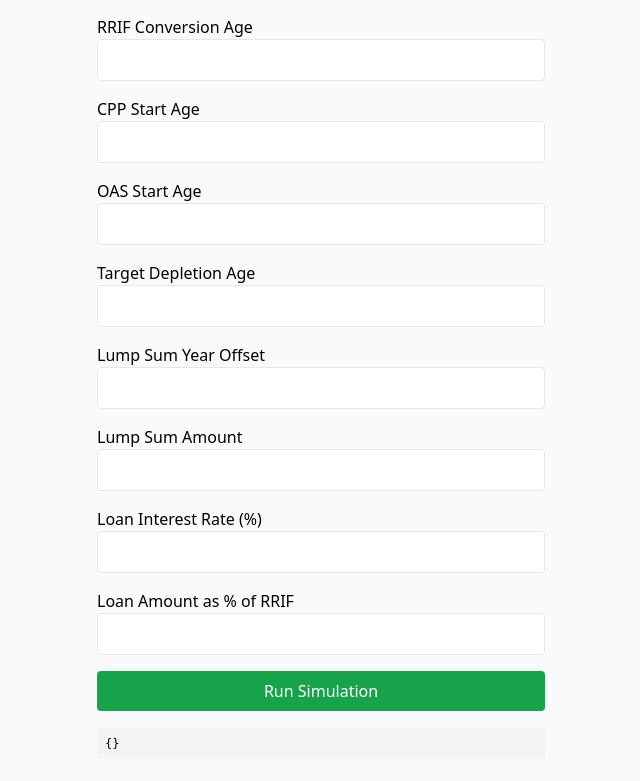
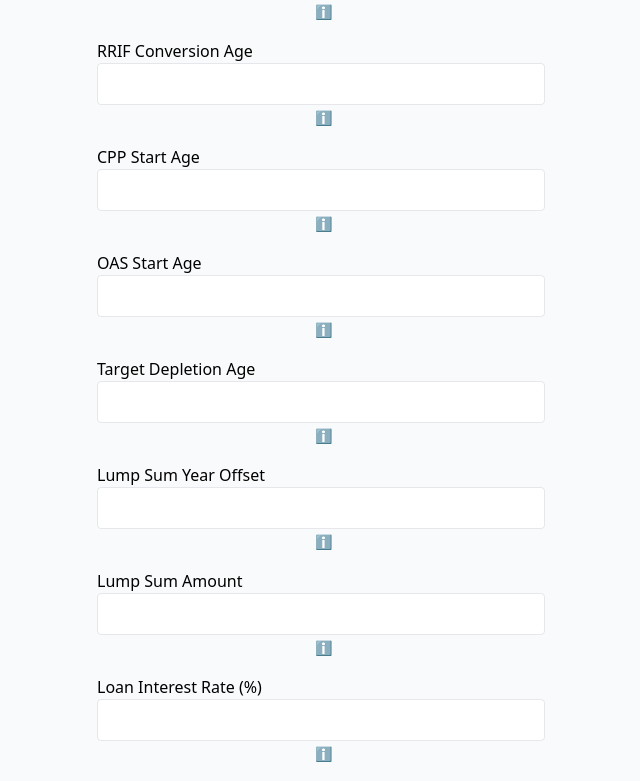
Before and after one commit to ZenRasta/ontario_tax_app_telegram, a React (Vite) app in the folder frontend/: page / in a window 1280 px wide. Shown: the part 399-1180 px from the top of the page, without its empty margins (319-959 px from the left). Built offline with nearby package versions, Linux system fonts and the light colour scheme.

Commit message:
Add tooltips for form inputs

```diff
--- a/frontend/src/App.tsx
+++ b/frontend/src/App.tsx
@@ -144,6 +144,18 @@ function App() {
             className="w-full border p-2 rounded"
             {...register('bracket_fill_ceiling', { min: 0 })}
           />
+          <span
+            className="ml-1 text-sm text-blue-600 cursor-pointer"
+            data-tooltip-id="bf-ceiling-tip-app"
+            data-tooltip-content="Bracket Fill Ceiling – taxable income target"
+            aria-label="Bracket Fill Ceiling info"
+            aria-describedby="bf-ceiling-tip-app"
+            role="button"
+            tabIndex={0}
+          >
+            ℹ️
+          </span>
+          <Tooltip id="bf-ceiling-tip-app" place="top" />
         </div>
 
         <div>
@@ -153,6 +165,18 @@ function App() {
             className="w-full border p-2 rounded"
             {...register('rrif_conversion_age', { min: 55, max: 71 })}
           />
+          <span
+            className="ml-1 text-sm text-blue-600 cursor-pointer"
+            data-tooltip-id="rrif-age-tip"
+            data-tooltip-content="Age to convert RRSP into RRIF"
+            aria-label="RRIF Conversion Age info"
+            aria-describedby="rrif-age-tip"
+            role="button"
+            tabIndex={0}
+          >
+            ℹ️
+          </span>
+          <Tooltip id="rrif-age-tip" place="top" />
         </div>
 
         <div>
@@ -162,6 +186,18 @@ function App() {
             className="w-full border p-2 rounded"
             {...register('cpp_start_age', { min: 60, max: 70 })}
           />
+          <span
+            className="ml-1 text-sm text-blue-600 cursor-pointer"
+            data-tooltip-id="cpp-age-tip-app"
+            data-tooltip-content="Age when CPP benefits start"
+            aria-label="CPP Start Age info"
+            aria-describedby="cpp-age-tip-app"
+            role="button"
+            tabIndex={0}
+          >
+            ℹ️
+          </span>
+          <Tooltip id="cpp-age-tip-app" place="top" />
         </div>
 
         <div>
@@ -171,6 +207,18 @@ function App() {
             className="w-full border p-2 rounded"
             {...register('oas_start_age', { min: 65, max: 70 })}
           />
+          <span
+            className="ml-1 text-sm text-blue-600 cursor-pointer"
+            data-tooltip-id="oas-age-tip-app"
+            data-tooltip-content="Age when OAS benefits start"
+            aria-label="OAS Start Age info"
+            aria-describedby="oas-age-tip-app"
+            role="button"
+            tabIndex={0}
+          >
+            ℹ️
+          </span>
+          <Tooltip id="oas-age-tip-app" place="top" />
         </div>
 
         <div>
@@ -180,6 +228,18 @@ function App() {
             className="w-full border p-2 rounded"
             {...register('target_depletion_age', { min: 70, max: 120 })}
           />
+          <span
+            className="ml-1 text-sm text-blue-600 cursor-pointer"
+            data-tooltip-id="deplete-age-tip-app"
+            data-tooltip-content="Age to fully deplete RRIF"
+            aria-label="Target Depletion Age info"
+            aria-describedby="deplete-age-tip-app"
+            role="button"
+            tabIndex={0}
+          >
+            ℹ️
+          </span>
+          <Tooltip id="deplete-age-tip-app" place="top" />
         </div>
 
         <div>
@@ -189,6 +249,18 @@ function App() {
             className="w-full border p-2 rounded"
             {...register('lump_sum_year_offset', { min: 0 })}
           />
+          <span
+            className="ml-1 text-sm text-blue-600 cursor-pointer"
+            data-tooltip-id="ls-offset-tip-app"
+            data-tooltip-content="Years after retirement to withdraw lump sum"
+            aria-label="Lump Sum Year Offset info"
+            aria-describedby="ls-offset-tip-app"
+            role="button"
+            tabIndex={0}
+          >
+            ℹ️
+          </span>
+          <Tooltip id="ls-offset-tip-app" place="top" />
         </div>
 
         <div>
@@ -199,6 +271,18 @@ function App() {
             className="w-full border p-2 rounded"
             {...register('lump_sum_amount', { min: 0 })}
           />
+          <span
+            className="ml-1 text-sm text-blue-600 cursor-pointer"
+            data-tooltip-id="ls-amount-tip-app"
+            data-tooltip-content="Amount of one-time lump sum"
+            aria-label="Lump Sum Amount info"
+            aria-describedby="ls-amount-tip-app"
+            role="button"
+            tabIndex={0}
+          >
+            ℹ️
+          </span>
+          <Tooltip id="ls-amount-tip-app" place="top" />
         </div>
 
         <div>
@@ -209,6 +293,18 @@ function App() {
             className="w-full border p-2 rounded"
             {...register('loan_interest_rate_pct', { min: 0, max: 100 })}
           />
+          <span
+            className="ml-1 text-sm text-blue-600 cursor-pointer"
+            data-tooltip-id="loan-rate-tip-app"
+            data-tooltip-content="Interest rate for investment loan"
+            aria-label="Loan Interest Rate info"
+            aria-describedby="loan-rate-tip-app"
+            role="button"
+            tabIndex={0}
+          >
+            ℹ️
+          </span>
+          <Tooltip id="loan-rate-tip-app" place="top" />
         </div>
 
         <div>
@@ -219,6 +315,18 @@ function App() {
             className="w-full border p-2 rounded"
             {...register('loan_amount_as_pct_of_rrif', { min: 0, max: 100 })}
           />
+          <span
+            className="ml-1 text-sm text-blue-600 cursor-pointer"
+            data-tooltip-id="loan-pct-tip-app"
+            data-tooltip-content="Loan amount as % of RRIF value"
+            aria-label="Loan % of RRIF info"
+            aria-describedby="loan-pct-tip-app"
+            role="button"
+            tabIndex={0}
+          >
+            ℹ️
+          </span>
+          <Tooltip id="loan-pct-tip-app" place="top" />
         </div>
 
         <button
```
Also changed, not shown: frontend/src/components/SimulationForm.tsx (+114 -0 lines).
